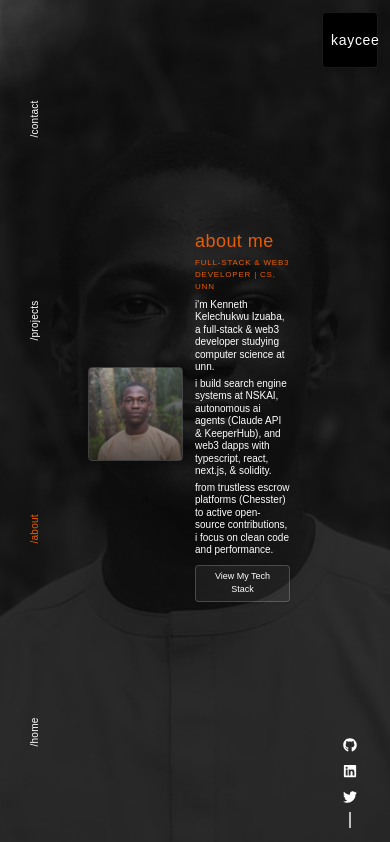
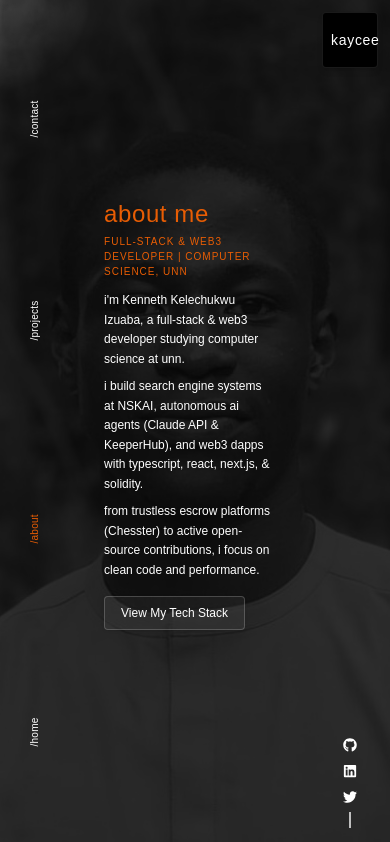
Before and after one commit to Kaycee276/Kelechukwu-Izuaba, a Next.js app: page /about in a window 390 px wide. Built offline with nearby package versions, Linux system fonts and the light colour scheme; a web font is replaced by a local one.

Commit message:
style: hide profile image on smaller screens on About page

```diff
--- a/src/app/about/page.tsx
+++ b/src/app/about/page.tsx
@@ -18,14 +18,7 @@ export default function AboutPage() {
   const tools: Tools[] = [
     {
       category: "Programming",
-      items: [
-        "TypeScript",
-        "JavaScript",
-        "Solidity",
-        "Move",
-        "Rust",
-        "Python",
-      ],
+      items: ["TypeScript", "JavaScript", "Solidity", "Move", "Rust", "Python"],
     },
     {
       category: "Frameworks & AI",
@@ -62,18 +55,18 @@ export default function AboutPage() {
       variants={staggerContainer()}
       initial="hidden"
       animate="show"
-      className="h-full w-full flex items-center justify-center overflow-hidden px-2 sm:px-4 relative"
+      className="h-full w-full flex items-center justify-center overflow-hidden px-4 sm:px-6 relative"
     >
       {/* Toolbox Modal */}
       {isToolboxOpen && <Toolbox tools={tools} toggleToolbox={toggleToolbox} />}
 
-      <div className="max-w-4xl w-full grid grid-cols-2 gap-3 sm:gap-6 lg:gap-8 items-center max-h-[85vh] p-2 sm:p-4 rounded-sm">
-        {/* Left Column - Image (Preserved 2-column layout on all screens) */}
+      <div className="max-w-4xl w-full grid grid-cols-1 md:grid-cols-2 gap-6 lg:gap-8 items-center md:max-h-[85vh] p-4 sm:p-6 rounded-sm">
+        {/* Left Column - Image (Hidden on smaller screens, visible on md+) */}
         <motion.div
           variants={fadeIn("right", "spring", 0.2, 1)}
-          className="flex justify-center"
+          className="hidden md:flex justify-center"
         >
-          <div className="relative aspect-square w-full max-w-[130px] sm:max-w-[240px] md:max-w-[300px] lg:max-w-[340px] overflow-hidden rounded-sm border border-white/20 shadow-md">
+          <div className="relative aspect-square w-full max-w-[280px] lg:max-w-[340px] overflow-hidden rounded-sm border border-white/20 shadow-md">
             <motion.img
               src="/image-1.jpeg"
               alt="Kenneth Kelechukwu Izuaba"
@@ -87,38 +80,54 @@ export default function AboutPage() {
         {/* Right Column - Content */}
         <motion.div
           variants={staggerContainer(0.1, 0.2)}
-          className="flex flex-col justify-center gap-1.5 sm:gap-3"
+          className="flex flex-col justify-center gap-3"
         >
           <motion.div variants={textVariant(0.2)}>
-            <h1 className="text-lg sm:text-3xl lg:text-5xl font-bold text-white tracking-wide">
+            <h1 className="text-2xl sm:text-3xl lg:text-5xl font-bold text-white tracking-wide">
               About Me
             </h1>
-            <p className="text-[8px] sm:text-xs text-[#e85d04] uppercase tracking-widest mt-0.5 font-semibold">
-              Full-Stack & Web3 Developer | CS, UNN
+            <p className="text-[10px] sm:text-xs text-[#e85d04] uppercase tracking-widest mt-1 font-semibold">
+              Full-Stack & Web3 Developer | Computer Science, UNN
             </p>
           </motion.div>
 
           <motion.div
             variants={fadeIn("left", "spring", 0.4, 1)}
-            className="space-y-1.5 sm:space-y-2.5"
+            className="space-y-3"
           >
-            <div className="text-[10px] sm:text-xs md:text-sm text-gray-300 space-y-1 sm:space-y-2 leading-tight sm:leading-relaxed">
+            <div className="text-xs sm:text-sm text-gray-300 space-y-2 leading-relaxed">
               <p>
-                I'm <span className="uppercase font-semibold text-white">Kenneth Kelechukwu Izuaba</span>, a Full-Stack & Web3 Developer studying Computer Science at UNN.
+                I'm{" "}
+                <span className="uppercase font-semibold text-white">
+                  Kenneth Kelechukwu Izuaba
+                </span>
+                , a Full-Stack & Web3 Developer studying Computer Science at
+                UNN.
               </p>
               <p>
-                I build search engine systems at <span className="text-white font-medium">NSKAI</span>, autonomous AI agents (<span className="text-white font-medium">Claude API</span> & <span className="text-white font-medium">KeeperHub</span>), and Web3 dapps with TypeScript, React, Next.js, & Solidity.
+                I build search engine systems at{" "}
+                <span className="text-white font-medium">NSKAI</span>,
+                autonomous AI agents (
+                <span className="text-white font-medium">Claude API</span> &{" "}
+                <span className="text-white font-medium">KeeperHub</span>), and
+                Web3 dapps with TypeScript, React, Next.js, & Solidity.
               </p>
               <p>
-                From trustless escrow platforms (<span className="text-white font-medium">Chesster</span>) to active open-source contributions, I focus on clean code and performance.
+                From trustless escrow platforms (
+                <span className="text-white font-medium">Chesster</span>) to
+                active open-source contributions, I focus on clean code and
+                performance.
               </p>
             </div>
           </motion.div>
 
-          <motion.div variants={fadeIn("up", "spring", 0.2, 1)} className="pt-0.5">
+          <motion.div
+            variants={fadeIn("up", "spring", 0.2, 1)}
+            className="pt-1"
+          >
             <button
               onClick={toggleToolbox}
-              className="px-2.5 py-1 sm:px-4 sm:py-2 bg-white/5 border border-white/20 rounded-sm text-white text-[9px] sm:text-xs md:text-sm cursor-pointer hover:bg-white/10 transition-all shadow-sm"
+              className="px-4 py-2 bg-white/5 border border-white/20 rounded-sm text-white text-xs sm:text-sm cursor-pointer hover:bg-white/10 transition-all shadow-sm"
             >
               View My Tech Stack
             </button>
```
